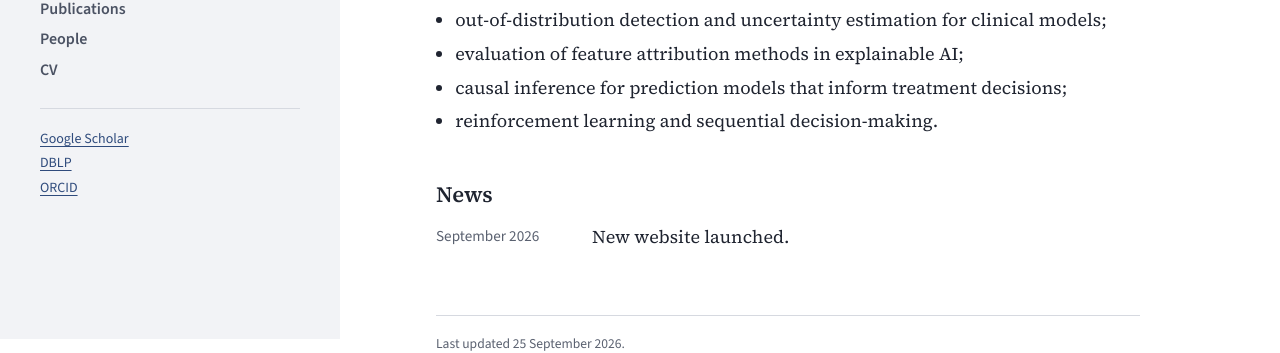
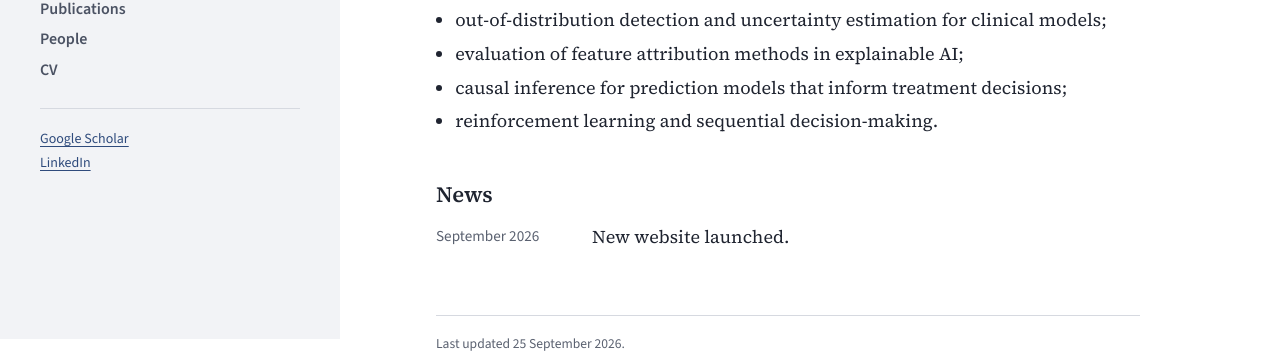
Before and after one commit to Giovannicina/giovannicina.github.io, a Jekyll site: the page built from index.md, in a window 1280 px wide. Shown: the part 561-914 px from the top of the page. Built offline with Jekyll 4.4.1, drawn with Linux system fonts in a browser that asks for light colours.

Commit message:
Update _config.yml

```diff
--- a/_config.yml
+++ b/_config.yml
@@ -19,10 +19,8 @@ author:
 links:
   - title: Google Scholar
     url: https://scholar.google.com/citations?user=bg3RA64AAAAJ
-  - title: DBLP
-    url: https://dblp.org/pid/162/5077.html
-  - title: ORCID
-    url: https://orcid.org/0000-0002-3521-8208
+  - title: LinkedIn
+    url: https://www.linkedin.com/in/giovanni-cinà-5a613334/
 
 # Read by scripts/fetch_publications.py.
 publications:
```
